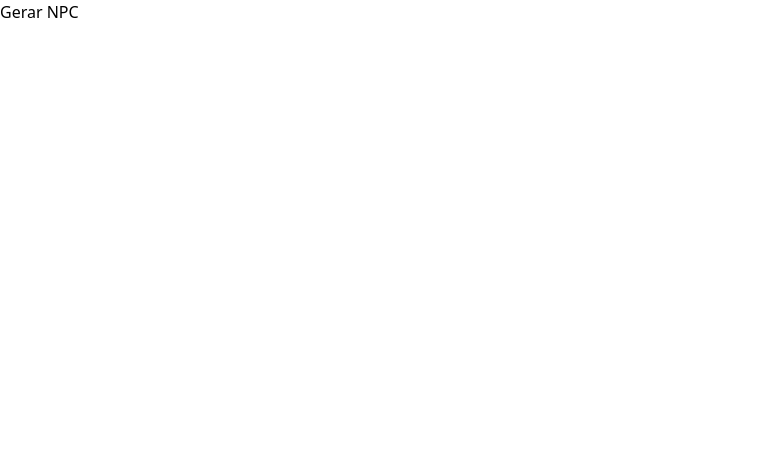
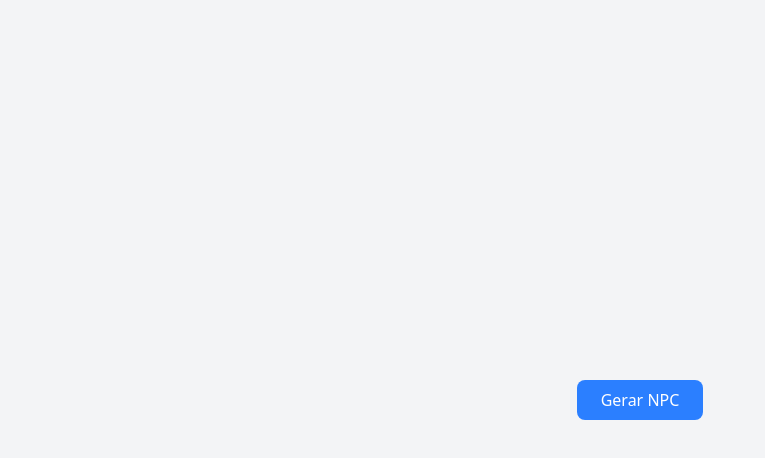
Before and after one commit to GustavoSRodriguess/taverna-do-mestre, a React (Vite) app in the folder frontend/: page / in a window 1280 px wide. Shown: the top 458 px of the page, without its empty margins (0-765 px from the left). Built offline with nearby package versions, Linux system fonts and the light colour scheme.

Commit message:
teste de tailwind

```diff
--- a/frontend/src/App.tsx
+++ b/frontend/src/App.tsx
@@ -2,14 +2,14 @@ import { useState } from 'react'
 import axios from 'axios';
 
 interface NPC {
-  attribute: {[key: string]: number};
+  attributes: {[key: string]: number};
   description: string;
 }
 
 function App() {
   const [npc, setNpc] = useState<NPC | null>(null);
 
-  const genrateNpc = async () => {
+  const generateNpc = async () => {
     try {
       const response = await axios.post<NPC>('http://localhost:8080/generate-npc');
       setNpc(response.data);
@@ -19,17 +19,27 @@ function App() {
   };
 
   return (
-    <div>
-      <button onClick={genrateNpc}>Gerar NPC</button>
+    <div className="min-h-screen bg-gray-100 flex flex-col items-center justify-center p-4">
+      <button
+        onClick={generateNpc}
+        className="bg-blue-500 text-white px-6 py-2 rounded-lg hover:bg-blue-600 transition duration-300"
+      >
+        Gerar NPC
+      </button>
+
       {npc && (
-        <div>
-          <h2>NPC gerado</h2>
-          <p>Atributos {JSON.stringify(npc.attribute)}</p>
-          <p>Descrição {JSON.stringify(npc.description)}</p>
+        <div className="mt-6 bg-white p-6 rounded-lg shadow-md w-full max-w-md">
+          <h2 className="text-2xl font-bold text-gray-800 mb-4">NPC Gerado</h2>
+          <p className="text-gray-700">
+            <span className="font-semibold">Atributos:</span> {JSON.stringify(npc.attributes)}
+          </p>
+          <p className="text-gray-700 mt-2">
+            <span className="font-semibold">Descrição:</span> {npc.description}
+          </p>
         </div>
       )}
     </div>
-  )
+  );
 }
 
 export default App
```
